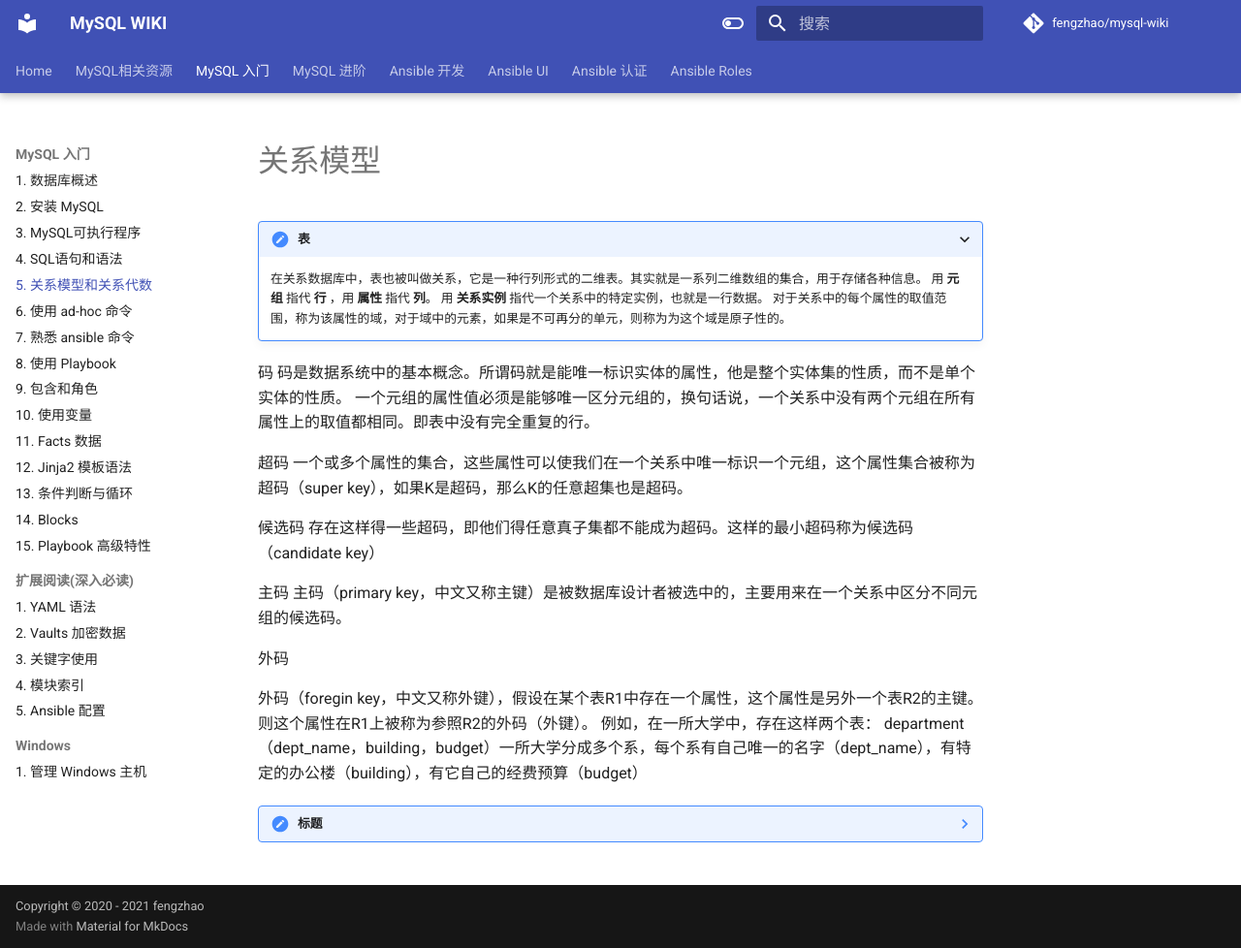
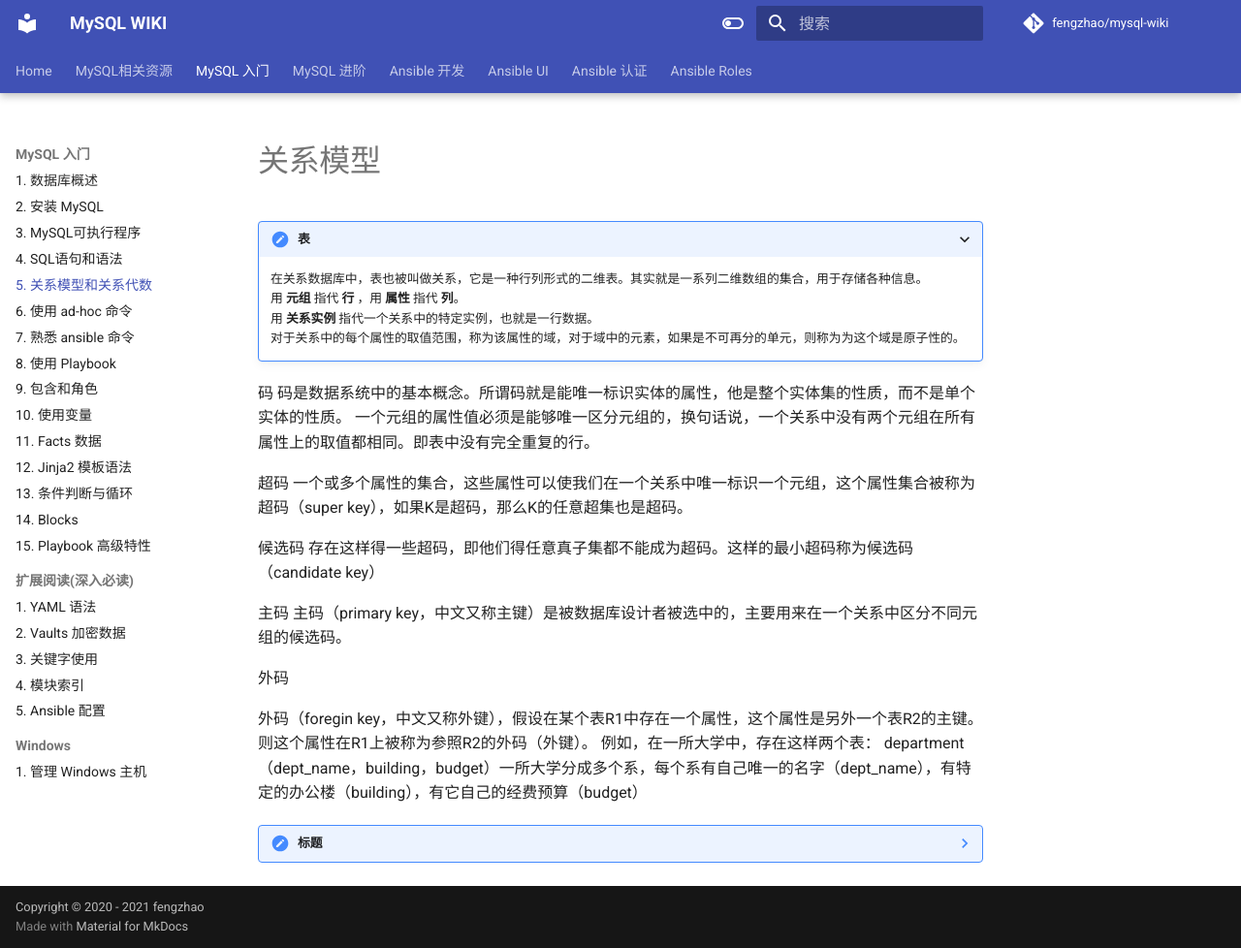
Before and after one commit to fengzhaowiki/mysql-wiki, an MkDocs documentation site: the page built from docs/basic/5.relation.md, in a window 1280 px wide and 978 px high. Shown: the whole window at 97% size. Built offline with MkDocs 1.6.1 and Material for MkDocs 9.7.7, drawn with Linux system fonts in a browser that asks for light colours; comment, search, counter and statistics services are not loaded.

Commit message:
update mysql docs

```diff
--- a/docs/basic/5.relation.md
+++ b/docs/basic/5.relation.md
@@ -3,10 +3,10 @@
 
 
 ???+ 表
-     在关系数据库中，表也被叫做关系，它是一种行列形式的二维表。其实就是一系列二维数组的集合，用于存储各种信息。
-     用 **元组** 指代 **行** ，用 **属性** 指代 **列**。
-     用 **关系实例** 指代一个关系中的特定实例，也就是一行数据。
-     对于关系中的每个属性的取值范围，称为该属性的域，对于域中的元素，如果是不可再分的单元，则称为为这个域是原子性的。
+     在关系数据库中，表也被叫做关系，它是一种行列形式的二维表。其实就是一系列二维数组的集合，用于存储各种信息。<br>
+     用 **元组** 指代 **行** ，用 **属性** 指代 **列**。<br>
+     用 **关系实例** 指代一个关系中的特定实例，也就是一行数据。<br>
+     对于关系中的每个属性的取值范围，称为该属性的域，对于域中的元素，如果是不可再分的单元，则称为为这个域是原子性的。<br>
 
 
 
```
